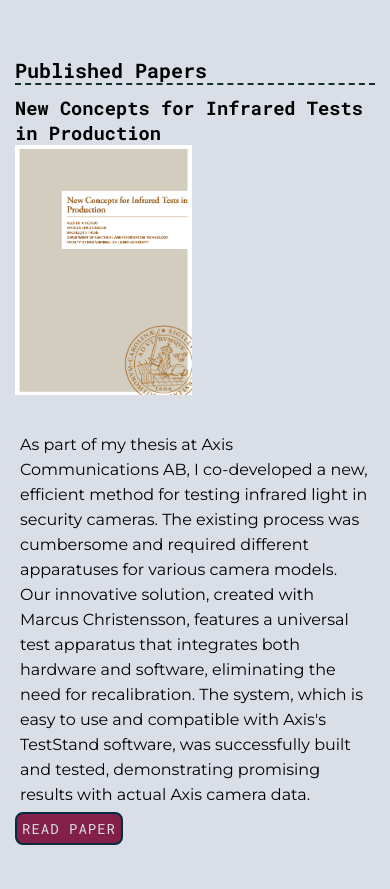
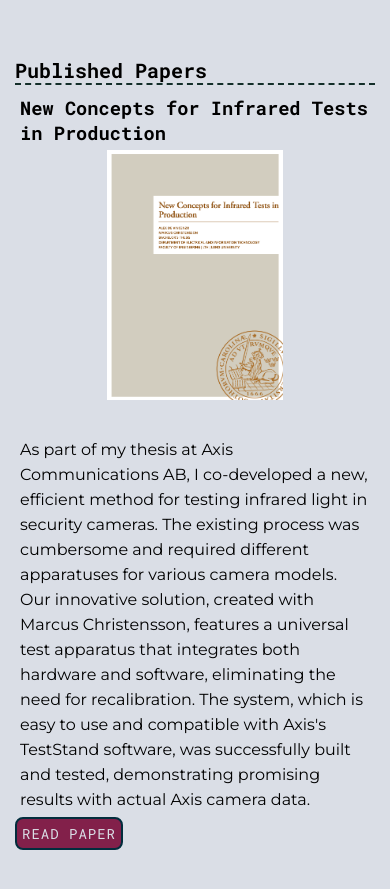
Before and after one commit to alex-devin/adev-site, a plain HTML site: page resume.html in a window 390 px wide. Shown: the part 983-1872 px from the top of the page. Drawn offline with Linux system fonts and the light colour scheme.

Commit message:
more mobile styles
making the published paper section look better

```diff
--- a/css/styles.css
+++ b/css/styles.css
@@ -281,6 +281,19 @@ footer {
       flex-direction: column;
    }
 
+   .published-paper img {
+      height: 250px;
+      margin-left: auto;
+      margin-right: auto;
+      float: none;
+      display: flex;
+      justify-content: space-around;
+   }
+
+   .published-paper-title {
+      margin: 5px;
+   }
+
    .download-link {
       position: absolute;
    }
```
